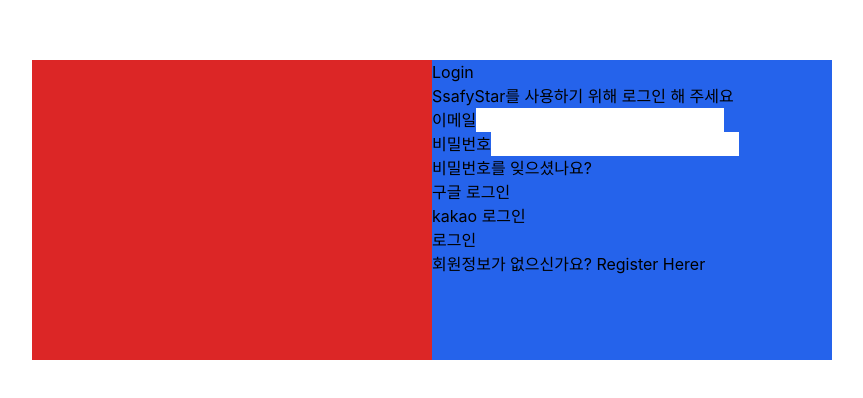
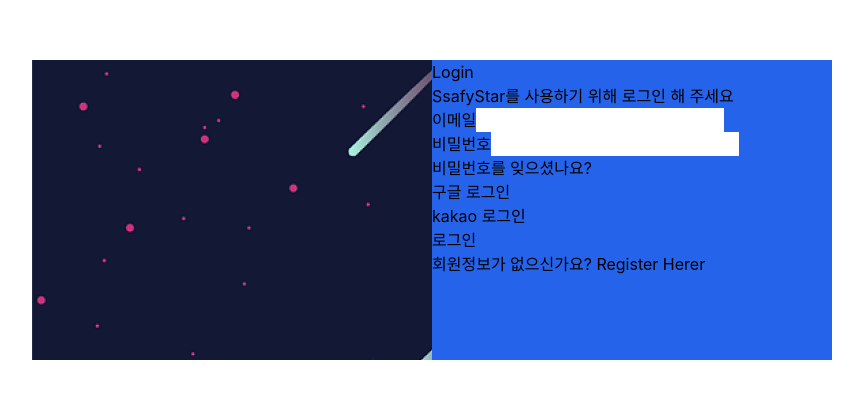
Before and after one commit to Stella-304/SSAFY-STAR, a React (Create React App) app in the folder FrontEnd/: page /login in a window 1280 px wide. Shown: the part 190-588 px from the top of the page, without its empty margins (208-1071 px from the left). Built offline with nearby package versions, Linux system fonts and the light colour scheme.

Commit message:
[feat] 레이아웃으로 중복 제거

```diff
--- /dev/null
+++ b/FrontEnd/src/components/Layout/EarthLayout.tsx
@@ -0,0 +1,17 @@
+import { ReactNode } from "react";
+
+interface props {
+  children: ReactNode;
+}
+export default function EarthLayout(props: props) {
+  return (
+    <div className="w-full h-screen flex items-center">
+      <div className="w-800 h-300 flex m-auto">
+        {/* 왼쪽 배경 */}
+        <div className="w-400 h-300  bg-[url('/public/background/earth_back1.png')]"></div>
+        {/* 오른쪽 영역 */}
+        <div className="w-400 h-300 bg-blue-600">{props.children}</div>
+      </div>
+    </div>
+  );
+}
--- a/FrontEnd/src/pages/CardSubmit.tsx
+++ b/FrontEnd/src/pages/CardSubmit.tsx
@@ -1,13 +1,9 @@
 import Input from "../components/Input/Input";
+import EarthLayout from "../components/Layout/EarthLayout";
 
 export default function CardSubmit() {
   return (
-    <div className="w-full h-screen flex items-center">
-      <div className="w-800 h-300 flex m-auto">
-        {/* 왼쪽 배경 */}
-        <div className="w-400 h-300 bg-red-600"></div>
-        {/* 오른쪽 가입영역 */}
-        <div className="w-400 h-300 bg-blue-600">
+    <EarthLayout>
       <div>별 등록</div>
       <div>
         <Input id="name" type="text" label="이름*" />
@@ -22,8 +18,6 @@
         <Input id="content2" type="text" label="후배기수에게 전하는 조언" />
         <Input id="etc" type="text" label="기타 경력 사항" />
       </div>
-        </div>
-      </div>
-    </div>
+    </EarthLayout>
   );
 }
--- a/FrontEnd/src/pages/Login.tsx
+++ b/FrontEnd/src/pages/Login.tsx
@@ -1,13 +1,9 @@
 import Input from "../components/Input/Input";
+import EarthLayout from "../components/Layout/EarthLayout";
 
 export default function Login() {
   return (
-    <div className="w-full h-screen flex items-center">
-      <div className="w-800 h-300 flex m-auto">
-        {/* 왼쪽 배경 */}
-        <div className="w-400 h-300 bg-red-600"></div>
-        {/* 오른쪽 로그인영역 */}
-        <div className="w-400 h-300 bg-blue-600">
+    <EarthLayout>
       <div>
         <h1>Login</h1>
         <span>SsafyStar를 사용하기 위해 로그인 해 주세요</span>
@@ -26,8 +22,6 @@
         <div>로그인</div>
         <div>회원정보가 없으신가요? Register Herer</div>
       </div>
-        </div>
-      </div>
-    </div>
+    </EarthLayout>
   );
 }
--- a/FrontEnd/src/pages/Signup.tsx
+++ b/FrontEnd/src/pages/Signup.tsx
@@ -1,13 +1,9 @@
 import Input from "../components/Input/Input";
+import EarthLayout from "../components/Layout/EarthLayout";
 
 export default function Signup() {
   return (
-    <div className="w-full h-screen flex items-center">
-      <div className="w-800 h-300 flex m-auto">
-        {/* 왼쪽 배경 */}
-        <div className="w-400 h-300 bg-red-600"></div>
-        {/* 오른쪽 로그인영역 */}
-        <div className="w-400 h-300 bg-blue-600">
+    <EarthLayout>
       <div>
         <h1>Register</h1>
         <span>SsafyStar를 사용하기 위해 회원가입 해 주세요</span>
@@ -21,8 +17,6 @@
       <div>
         <div>회원가입</div>
       </div>
-        </div>
-      </div>
-    </div>
+    </EarthLayout>
   );
 }
```
Also changed, not shown: FrontEnd/public/background/earth_back1.png (renamed from FrontEnd/public/earth_back1.png), FrontEnd/public/background/earth_back2.png (renamed from FrontEnd/public/earth_back2.png). Lines whose indentation alone changed are shown as unchanged.
